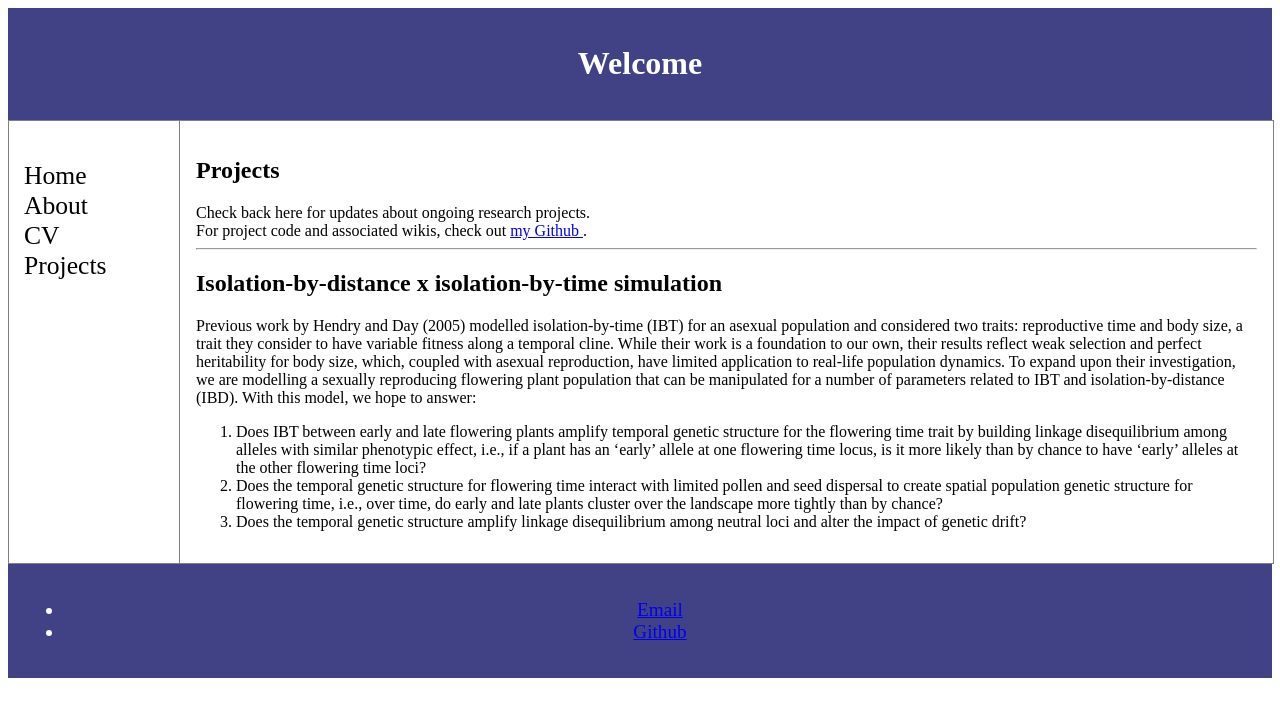
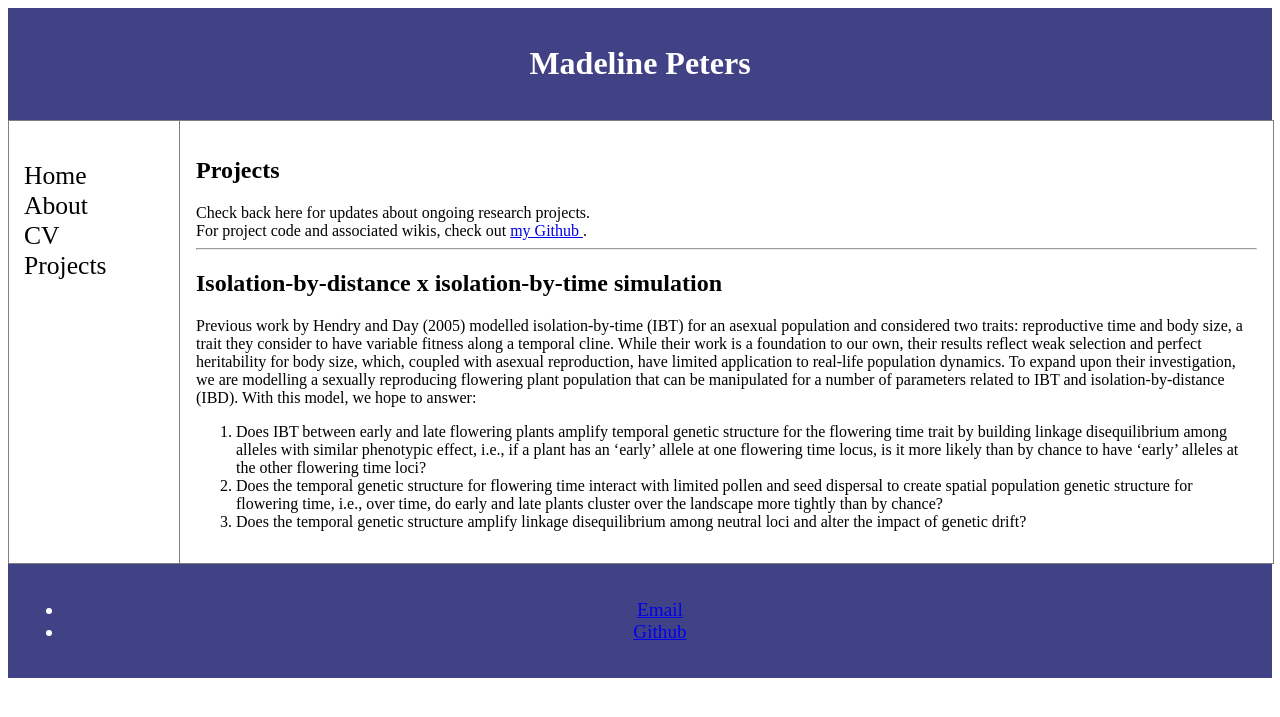
Before and after one commit to madelineapeters/madelineapeters.github.io, a Jekyll site: the page built from projects/index.html, in a window 1280 px wide. Shown: the top 717 px of the page. Built offline with Jekyll 4.4.1, drawn with Linux system fonts in a browser that asks for light colours.

Commit message:
Create default.html

```diff
--- a/_layouts/default.html
+++ b/_layouts/default.html
@@ -43,7 +43,7 @@
 	</head>
 	<body>
 		<header>
-  			 <h1>Welcome</h1>
+  			 <h1>Madeline Peters</h1>
 		</header>
 		<nav>
     		<ul style="font-size:160%;">
```
